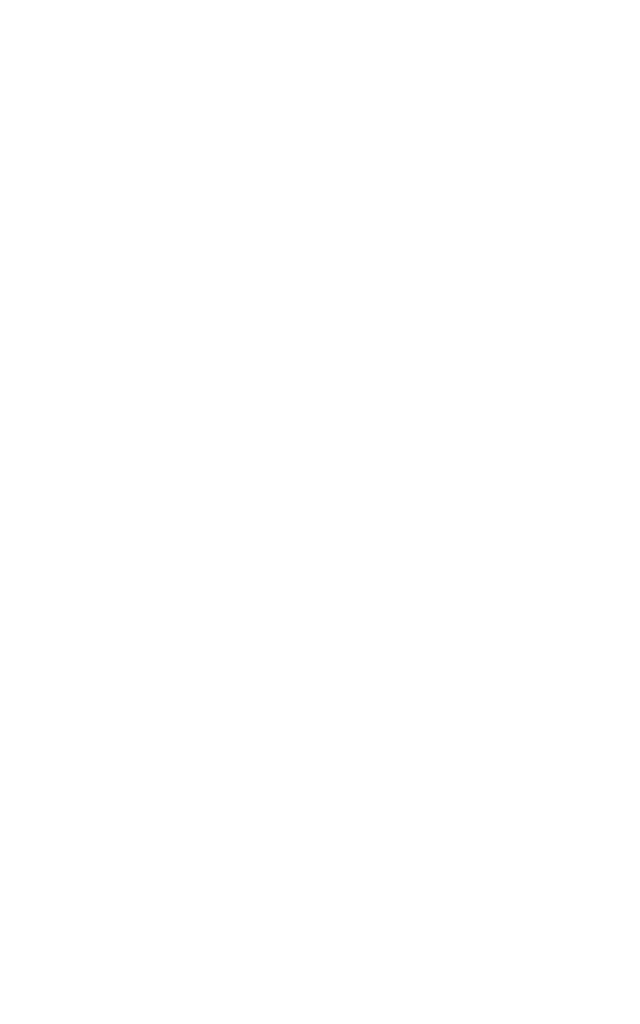
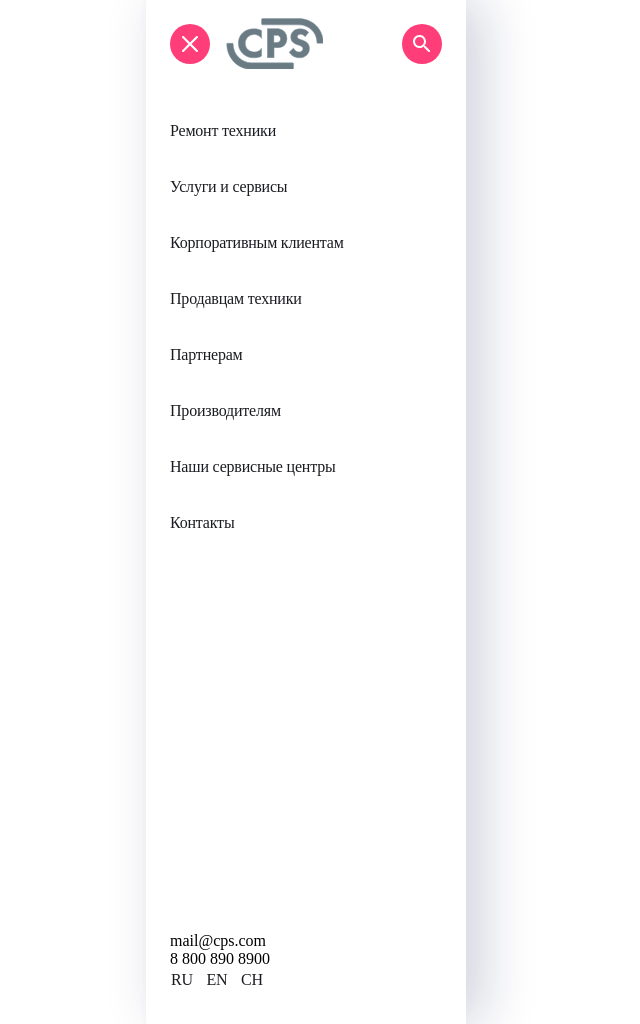
Before and after one commit to SergeyChudinov/Kata_WebCore_1.3, a website: page menu.html in a window 1280 px wide. Shown: the whole page, without its empty margins (334-974 px from the left). Before the commit the page ends 800 px from the top, so only its background shows below. Drawn offline with Linux system fonts and the light colour scheme.

Commit message:
Fixed bugs

```diff
--- a/index/styles/_media.scss
+++ b/index/styles/_media.scss
@@ -47,10 +47,13 @@
       margin: 0 auto;
       min-width: 768px;
     }
-    &__list-item_burger {
+    &__list_display_none {
+      display: flex;
+    }
+    &__list-item:nth-child(3) {
       margin-right: 42px;
     }
-    &__list-item:nth-child(3) {
+    &__list-item_burger {
       margin-right: 42px;
     }
     &__list-item_burger::after {
@@ -59,10 +62,7 @@
     &__list-item_group::after {
       display: none;
     }
-    &__list-item_hidden {
-      display: block;
-    }
-    &__repair {
+    &__list-item_checkstatus {
       margin-right: 24px;
     }
   }
@@ -103,19 +103,22 @@
   }
 
   .header {
-    background: #a73434;
     &__body {
       background: #f8f8f8;
+      border-bottom: none;
       width: 1120px;
     }
     &__container {
       justify-content: flex-end;
     }
+    &__left_display_none {
+      display: none;
+    }
     &__list_display_none {
       display: none;
     }
     &__list-item {
-      margin-right: 40px;
+      margin-right: 16px;
       margin-left: 140px;
     }
     &__repair {
--- a/index/styles/style.scss
+++ b/index/styles/style.scss
@@ -64,7 +64,6 @@
     width: 50px;
     height: 40px;
     background-image: linear-gradient(to right, transparent, #f8f8f8);
-
     position: absolute;
     right: 0px;
     top: 180px;
@@ -77,7 +76,7 @@
     border: 2px solid #b8ffec;
     box-sizing: border-box;
     background: #fff;
-    padding: 6px 7px;
+    padding: 6px 6px;
   }
   &__text {
     color: #7e7e82;
@@ -156,63 +155,60 @@
     height: 88px;
     padding: 18px 16px;
     box-sizing: border-box;
+    border-bottom: 1px solid #D9FFF5;;
   }
   &__container {
     display: flex;
     justify-content: space-between;
   }
+  &__left {
+
+  }
+  &__left_display_none {
+
+  }
+  &__right {
+    display: flex;
+  }
   &__list {
     display: flex;
     align-items: center;
   }
+  &__list_display_none {
+    display: none;
+  }
   &__list-item {
+    width: 40px;
+    height: 40px;
     margin-right: 16px;
     border: none;
     background-color: #fff;
     cursor: pointer;
   }
+  &__list-item_burger {
+    background-image: url("../images/header/burger.svg");
+  }
+  &__list-item_group {
+    border: none;
+    background-color: #fff;
+    background-image: url("../images/header/Group.svg");
+    width: 97px;
+    height: 51px;
+  }
+  &__list-item_call {
+    background-image: url("../images/header/call.svg");
+  }
+  &__list-item_chat {
+    background-image: url("../images/header/chat.svg");
+  }
+  &__list-item_profile {
+    background-image: url("../images/header/profile.svg");
+  }
   &__list-item_repair {
-    width: 40px;
-    height: 40px;
     background-image: url("../images/header/repair.svg");
   }
   &__list-item_checkstatus {
-    width: 40px;
-    height: 40px;
     background-image: url("../images/header/checkstatus.svg");
-  }
-  &__list-item:last-child {
-    margin-right: 0;
-  }
-  &__list-item_hidden {
-    display: none;
-  }
-  &__right {
-    display: flex;
-  }
-  &__repair {
-    display: flex;
-    align-items: center;
-  }
-  &__list-item_burger {
-    width: 40px;
-    height: 40px;
-    background-image: url("../images/header/burger.svg");
-  }
-  &__list-item_call {
-    width: 40px;
-    height: 40px;
-    background-image: url("../images/header/call.svg");
-  }
-  &__list-item_chat {
-    width: 40px;
-    height: 40px;
-    background-image: url("../images/header/chat.svg");
-  }
-  &__list-item_profile {
-    width: 40px;
-    height: 40px;
-    background-image: url("../images/header/profile.svg");
   }
   &__list-item_burger::after {
     content: "";
@@ -235,8 +231,8 @@
     border-radius: 1px;
     background: #eaeaea;
     position: relative;
-    left: 16px;
-    top: -7px;
+    left: 70px;
+    top: 0px;
   }
   &__list-item_profile::after {
     content: "";
--- a/menu.html
+++ b/menu.html
@@ -4,6 +4,61 @@
     <meta charset="UTF-8" />
     <meta name="viewport" content="width=device-width, initial-scale=1.0" />
     <title>Document</title>
+    <link rel="stylesheet" href="./menu/styles/menu.css">
   </head>
-  <body></body>
+  <body>
+
+    <section class="menu">
+      <div class="menu__body">
+        <div class="menu__container">
+          <div class="menu__header">
+            <div class="menu__list">
+              <button class="menu__list-item menu__list-item_cross"></button>
+              <button class="menu__list-item_group"></button>
+            </div>
+            <div class="menu__list">
+              <button class="menu__list-item menu__list-item_search"></button>
+            </div>
+          </div>
+          <ul class="menu__catalog">
+            <li class="menu__catalog-item">
+              <a class="menu__text">Ремонт техники</a>
+            </li>
+            <li class="menu__catalog-item">
+              <a class="menu__text">Услуги и сервисы</a>
+            </li>
+            <li class="menu__catalog-item">
+              <a class="menu__text">Корпоративным клиентам</a>
+            </li>
+            <li class="menu__catalog-item">
+              <a class="menu__text">Продавцам техники</a>
+            </li>
+            <li class="menu__catalog-item">
+              <a class="menu__text">Партнерам</a>
+            </li>
+            <li class="menu__catalog-item">
+              <a class="menu__text">Производителям</a>
+            </li>
+            <li class="menu__catalog-item">
+              <a class="menu__text">Наши сервисные центры</a>
+            </li>
+            <li class="menu__catalog-item">
+              <a class="menu__text">Контакты</a>
+            </li>
+          </ul>
+        </div>
+
+        <div class="menu__footer">
+          <p>mail@cps.com</p>
+          <p>8 800 890 8900</p>
+          <button class="menu__nutton">RU</button>
+          <button class="menu__nutton">EN</button>
+          <button class="menu__nutton">CH</button>
+        </div>
+      </div>
+    </section>
+
+
+
+  </body>
 </html>
--- /dev/null
+++ b/menu/styles/TT_Lakes.css
@@ -0,0 +1,4 @@
+@font-face {
+  font-family: "TT Lakes";
+  src: url("../assets/fonts/TTLakes-Regular.ttf") format("truetype");
+}
--- /dev/null
+++ b/menu/styles/menu.scss
@@ -0,0 +1,114 @@
+* {
+  margin: 0;
+  padding: 0;
+  font-family: "TT Lakes", serif;
+}
+
+.menu {
+	height: 1024px;
+	&__body {
+		margin: 0 auto;
+		min-height: 100%;
+		display: flex;
+		flex-direction: column;
+		justify-content: space-between;
+
+		width: 320px;
+		padding: 18px 24px 32px;
+		box-sizing: border-box;
+		background: #FFF;
+		box-shadow: 16px 0px 52px 0px rgba(14, 24, 80, 0.20), -2px 0px 4px 0px rgba(69, 79, 126, 0.02);
+	}
+	&__container {
+		box-sizing: border-box;
+	}
+	&__header {
+		width: 272px;
+		display: flex;
+		align-items: center;
+		justify-content: space-between;
+		margin-bottom: 50px;
+	}
+	&__list {
+		display: flex;
+		align-items: center;
+	}
+	&__list-item {
+		width: 40px;
+    height: 40px;
+    border: none;
+    background-color: #fff;
+    cursor: pointer;
+		opacity: 1;
+		transition: opacity 300ms;
+	}
+	&__list-item:hover {
+		opacity: 0.7;
+		transform: scale(1.05);
+	}
+	&__list-item_cross {
+		background-image: url("../images/burger.svg");
+	}
+	&__list-item_group {
+		width: 97px;
+    height: 51px;
+		margin-left: 16px;
+    border: none;
+    background-color: #fff;
+		background-image: url("../images/Group.svg");
+		padding-right: 78px;
+	}
+	&__list-item_search {
+		background-image: url("../images/search.svg");
+	}
+	&__catalog {
+		list-style-type: none;
+	}
+	&__catalog-item {
+		padding-bottom: 32px;
+		cursor: pointer;
+
+	}
+	&__catalog-item:hover .menu__text {
+		opacity: 0.7;
+		font-size: 18px;
+	}
+	&__text {
+		opacity: 1;
+		transition: opacity  300ms;
+		transition: font-size 300ms;
+		color: #1B1C21;
+		font-family: TT Lakes;
+		font-size: 16px;
+		font-style: normal;
+		font-weight: 500;
+		line-height: 24px; /* 150% */
+		letter-spacing: -0.2px;
+	}
+
+
+	&__footer {
+
+	}
+	&__nutton {
+		width: 24px;
+		height: 24px;
+		margin-right: 7px;
+		background-color: #fff;
+		color: #1B1C21;
+		font-family: TT Lakes;
+		font-size: 16px;
+		font-style: normal;
+		font-weight: 500;
+		line-height: 24px; /* 150% */
+		letter-spacing: -0.2px;
+		border: none;
+		cursor: pointer;
+		opacity: 1;
+		transition: opacity 300ms;
+	}
+	&__nutton:hover {
+		opacity: 0.7;
+		transform: scale(1.1);
+	}
+}
```
Also changed, not shown: index.html (+16 -34 lines), index/assets/fonts/TTLakes-Bold.ttf (added), index/assets/fonts/TTLakes-Italic.ttf (deleted), index/assets/fonts/TTLakes-Medium.ttf (added), index/styles/style.css, menu/images/Group.svg (added), menu/images/burger.svg (added), menu/images/search.svg (added), menu/menu.css (deleted), menu/menu.scss (deleted), menu/styles/menu.css (added), 3 other files.
